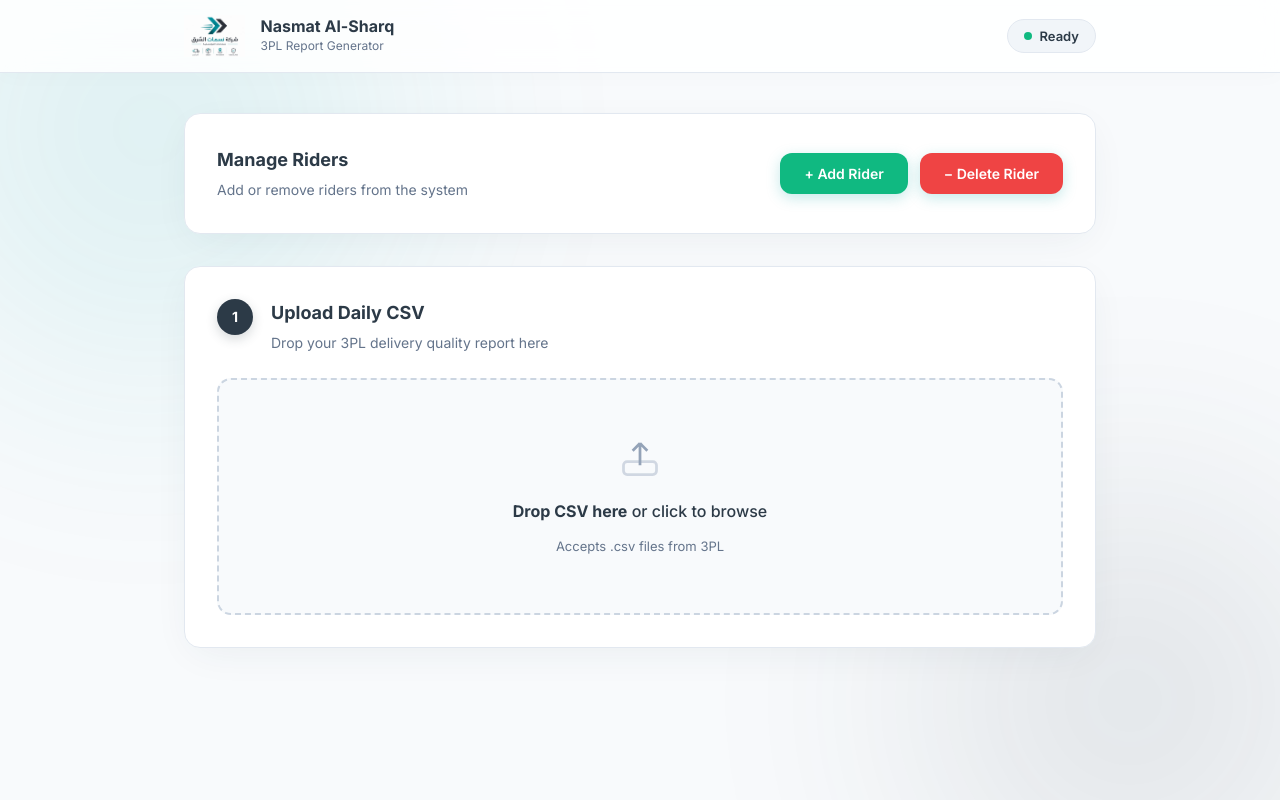
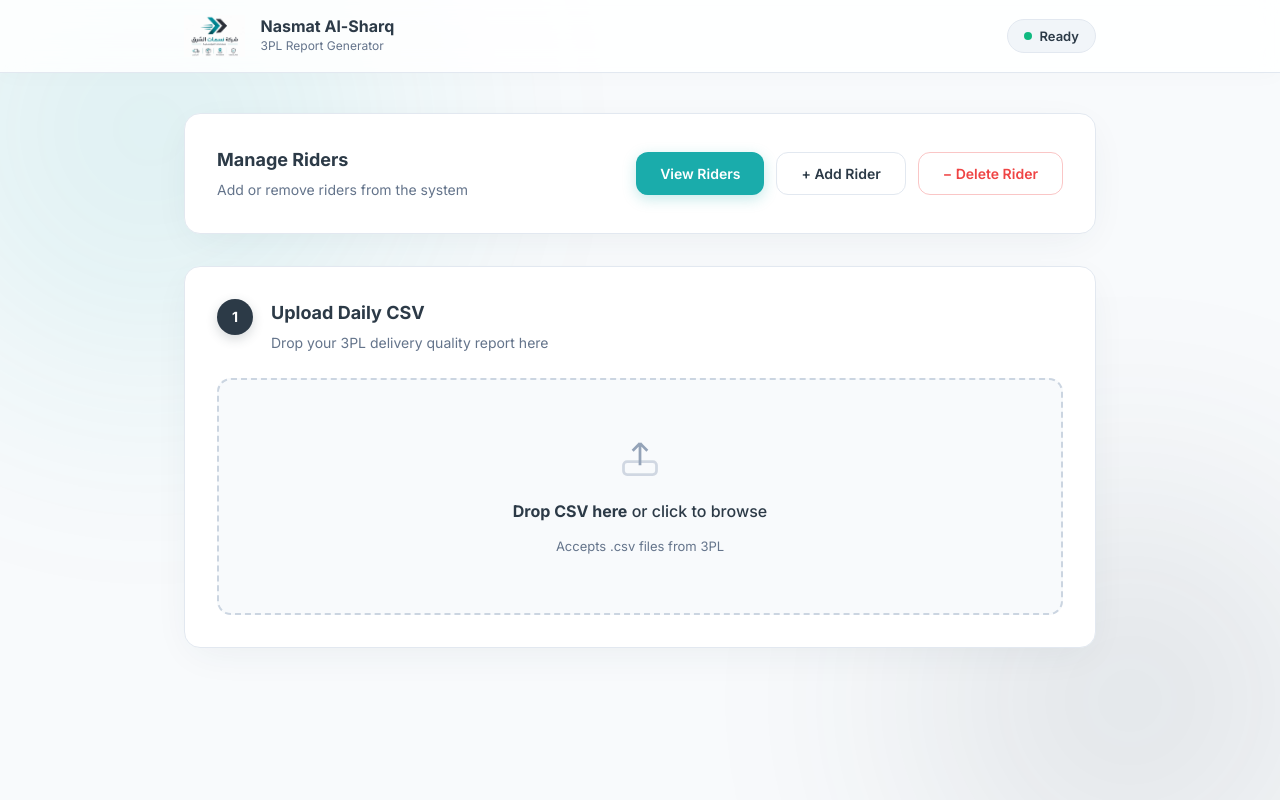
Before and after one commit to fahadkhan007/Nasmat-3PL-Software, a FastAPI app: page / in a window 1280 px wide. Run offline with FastAPI, Linux system fonts and the light colour scheme.

Commit message:
feat: listing riders added

```diff
--- a/app.py
+++ b/app.py
@@ -1,5 +1,10 @@
+from __future__ import annotations
 # pyrefly: ignore [invalid-syntax]
-from __future__ import annotations
+from models.schemas import RiderResponse
+from fastapi.openapi.utils import status_code_ranges
+from models.schemas import RiderRequest
+
+# pyrefly: ignore [invalid-syntax]
 
 from importlib import import_module
 from fastapi import status
@@ -181,6 +186,16 @@ async def delete_rider(item: RiderDelete) -> str:
 
     return "rider deleted successfully!"
 
+@app.get("/riders", status_code=status.HTTP_200_OK)
+async def get_rider(req_password: str) -> RiderResponse:
+    if req_password != password:
+        raise HTTPException(
+            status_code=status.HTTP_401_UNAUTHORIZED,
+            detail="Unauthorized access, Denied!"
+        )
+
+    db_data = await read_json(JSON_FILE)
+    return RiderResponse(data=db_data)
 
 @app.get("/health")
 async def health() -> dict[str, Any]:
--- a/static/style.css
+++ b/static/style.css
@@ -249,6 +249,29 @@ body {
   box-shadow: none;
 }
 
+/* Secondary outline button styles */
+.btn-outline {
+  background: transparent;
+  color: var(--text);
+  border: 1px solid var(--border);
+  box-shadow: none;
+}
+.btn-outline:hover:not(:disabled) {
+  background: var(--surface-2);
+  border-color: #CBD5E1;
+  box-shadow: none;
+  transform: translateY(-1px);
+}
+.btn-danger {
+  color: var(--error);
+  border-color: rgba(239, 68, 68, 0.3);
+}
+.btn-danger:hover:not(:disabled) {
+  background: #FEF2F2;
+  border-color: rgba(239, 68, 68, 0.5);
+  color: #B91C1C;
+}
+
 /* ── Preview table ───────────────────────────────────────────────────────── */
 .table-wrap {
   overflow-x: auto;
--- a/templates/index.html
+++ b/templates/index.html
@@ -44,8 +44,9 @@
           <p class="card-desc">Add or remove riders from the system</p>
         </div>
         <div style="display: flex; gap: 12px; flex-wrap: wrap;">
-          <button class="btn-primary" id="btn-add-rider" style="background: var(--success);">+ Add Rider</button>
-          <button class="btn-primary" id="btn-delete-rider" style="background: var(--error);">− Delete Rider</button>
+          <button class="btn-primary" id="btn-view-riders">View Riders</button>
+          <button class="btn-primary btn-outline" id="btn-add-rider">+ Add Rider</button>
+          <button class="btn-primary btn-outline btn-danger" id="btn-delete-rider">− Delete Rider</button>
         </div>
       </div>
     </section>
@@ -149,8 +150,38 @@
       </div>
 
       <div style="display: flex; gap: 12px; justify-content: flex-end;">
-        <button class="btn-primary" id="btn-modal-cancel" style="background: var(--text-muted);">Cancel</button>
+        <button class="btn-primary btn-outline" id="btn-modal-cancel">Cancel</button>
         <button class="btn-primary" id="btn-modal-submit">Submit</button>
+      </div>
+    </div>
+  </div>
+
+  <!-- ── View Riders Modal ── -->
+  <div class="loading-overlay hidden" id="view-riders-modal" style="z-index: 300;">
+    <div class="card" style="width: 100%; max-width: 600px; padding: 24px; max-height: 80vh; display: flex; flex-direction: column;">
+      <div style="display: flex; justify-content: space-between; align-items: center; margin-bottom: 16px;">
+        <h3 style="font-size: 18px; font-weight: 700;">Rider Database</h3>
+        <button id="btn-close-view" style="background: none; border: none; cursor: pointer; font-size: 24px; color: var(--text-muted);">&times;</button>
+      </div>
+
+      <div id="view-auth-section" style="margin-bottom: 16px;">
+        <label style="display: block; font-size: 13px; font-weight: 600; margin-bottom: 4px;">Password Required</label>
+        <div style="display: flex; gap: 8px;">
+          <input type="password" id="view-pass" class="input-field" placeholder="Enter password to view">
+          <button class="btn-primary" id="btn-fetch-riders">Fetch list</button>
+        </div>
+      </div>
+
+      <div class="table-wrap" id="view-riders-content" style="display: none; flex: 1; overflow-y: auto; border: 1px solid var(--border); border-radius: 8px;">
+        <table class="data-table">
+          <thead>
+            <tr>
+              <th style="text-align: left;">ID</th>
+              <th style="text-align: right;">NAME</th>
+            </tr>
+          </thead>
+          <tbody id="view-table-body"></tbody>
+        </table>
       </div>
     </div>
   </div>
@@ -424,6 +455,60 @@
         alert("Network error.");
       }
     });
+
+    // ── View Riders ──────────────────────────────────────────────────────────
+    const viewModal = document.getElementById("view-riders-modal");
+    const viewPass = document.getElementById("view-pass");
+    const viewContent = document.getElementById("view-riders-content");
+    const viewTableBody = document.getElementById("view-table-body");
+
+    document.getElementById("btn-view-riders").addEventListener("click", () => {
+      viewPass.value = "";
+      viewContent.style.display = "none";
+      viewModal.classList.remove("hidden");
+    });
+
+    document.getElementById("btn-close-view").addEventListener("click", () => {
+      viewModal.classList.add("hidden");
+    });
+
+    document.getElementById("btn-fetch-riders").addEventListener("click", async () => {
+      const pass = viewPass.value.trim();
+      if (!pass) return alert("Password is required.");
+
+      showLoading("Fetching riders...");
+      try {
+        const res = await fetch(`/riders?req_password=${encodeURIComponent(pass)}`);
+        const data = await res.json();
+        hideLoading();
+
+        if (!res.ok) {
+          alert("Error: " + (data.detail || res.statusText));
+          return;
+        }
+
+        viewTableBody.innerHTML = "";
+        const riders = data.data;
+
+        if (Object.keys(riders).length === 0) {
+          viewTableBody.innerHTML = `<tr><td colspan="2" class="td-center">No riders found.</td></tr>`;
+        } else {
+          for (const [id, name] of Object.entries(riders)) {
+            const tr = document.createElement("tr");
+            tr.innerHTML = `
+              <td class="td-id" style="text-align: left;">${id}</td>
+              <td class="td-name" dir="rtl">${name}</td>
+            `;
+            viewTableBody.appendChild(tr);
+          }
+        }
+
+        viewContent.style.display = "block";
+      } catch (err) {
+        hideLoading();
+        alert("Network error.");
+      }
+    });
   </script>
 </body>
 </html>
```
Also changed, not shown: models/schemas.py (+7 -0 lines).
